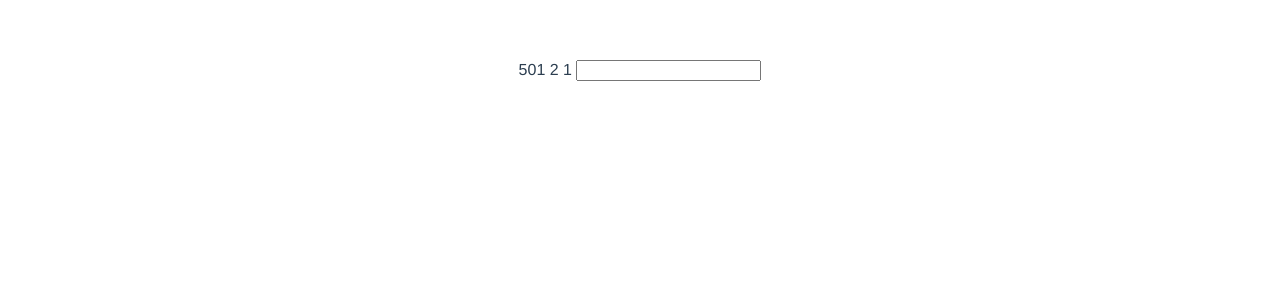
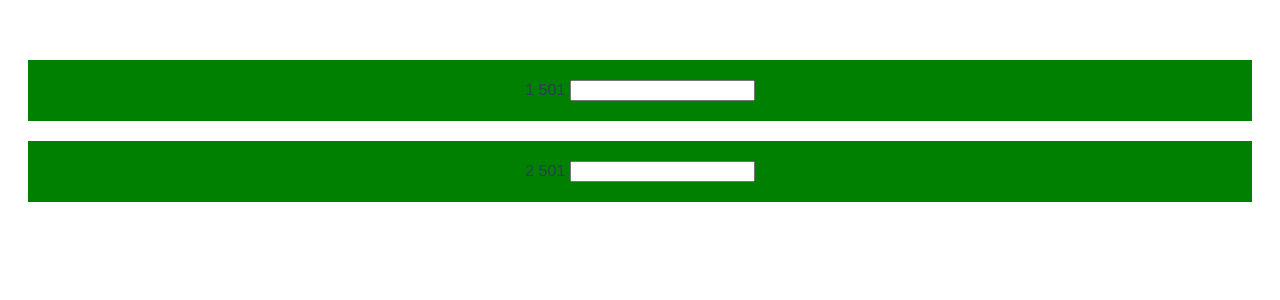
Before and after one commit to dieserak/dartscorer, a Vue app: page / in a window 1280 px wide. Both pictures are taken after a click on the button "Singleout". Shown: the top 300 px of the page. Built offline with nearby package versions, Linux system fonts and the light colour scheme.

Commit message:
Scoring Calculation

```diff
--- a/src/App.vue
+++ b/src/App.vue
@@ -3,10 +3,10 @@
     <div v-if="!goNext">
       <div>
         Amount Player:
-        <button @click="setAmountPlayer(1)">1</button>
-        <button @click="setAmountPlayer(2)">2</button>
-        <button @click="setAmountPlayer(3)">3</button>
-        <button @click="setAmountPlayer(4)">4</button>
+        <button @click="setAmountPlayers(1)">1</button>
+        <button @click="setAmountPlayers(2)">2</button>
+        <button @click="setAmountPlayers(3)">3</button>
+        <button @click="setAmountPlayers(4)">4</button>
       </div>
       <div>
         <button @click="setScore(301)">301</button>
@@ -20,27 +20,32 @@
         <button @click="setCheckout(3)">Masterout</button>
       </div>
     </div>
-    <Match v-else :amount-player="amountPlayer" :score="score" :checkout="checkout" />
+    <Match
+      v-else
+      :amount-players="amountPlayers"
+      :score="score"
+      :checkout="checkout"
+    />
   </div>
 </template>
 
 <script>
-  import Match from './components/Match.vue';
+import Match from "./components/Match.vue";
 
 export default {
-    name: 'app',
-    components: {Match},
+  name: "app",
+  components: { Match },
   data() {
     return {
-        amountPlayer: 2,
+      amountPlayers: 2,
       score: 501,
       checkout: 1,
       goNext: false
-      }
+    };
   },
   methods: {
-      setAmountPlayer(amount) {
-        this.amountPlayer = amount;
+    setAmountPlayers(amount) {
+      this.amountPlayers = amount;
     },
     setScore(score) {
       this.score = score;
@@ -50,12 +55,12 @@
       this.goNext = true;
     }
   }
-  }
+};
 </script>
 
 <style>
 #app {
-    font-family: 'Avenir', Helvetica, Arial, sans-serif;
+  font-family: "Avenir", Helvetica, Arial, sans-serif;
   -webkit-font-smoothing: antialiased;
   -moz-osx-font-smoothing: grayscale;
   text-align: center;
--- a/src/components/Match.vue
+++ b/src/components/Match.vue
@@ -1,9 +1,10 @@
 <template>
   <div class="match">
-    {{ localScore }}
-    {{ amountPlayer }}
-    {{ checkout }}
-    <input v-model="shoot" v-on:keyup.enter="setNewScore()" />
+    <div class="scoreboard" v-for="player in amountPlayers" :key="player">
+      {{ player }}
+      {{ localScore }}
+      <input v-model="shoot" v-on:keyup.enter="setNewScore()" />
+    </div>
   </div>
 </template>
 
@@ -15,7 +16,7 @@ export default {
       localScore: this.score
     };
   },
-  props: ["score", "amountPlayer", "checkout"],
+  props: ["score", "amountPlayers", "checkout"],
   methods: {
     setNewScore() {
       if (this.shoot > 60) alert("too high - max 60 possible");
@@ -33,4 +34,10 @@ export default {
 };
 </script>
 
-<style></style>
+<style>
+.scoreboard {
+  background-color: green;
+  padding: 20px;
+  margin: 20px;
+}
+</style>
```
Lines whose indentation alone changed are shown as unchanged.
